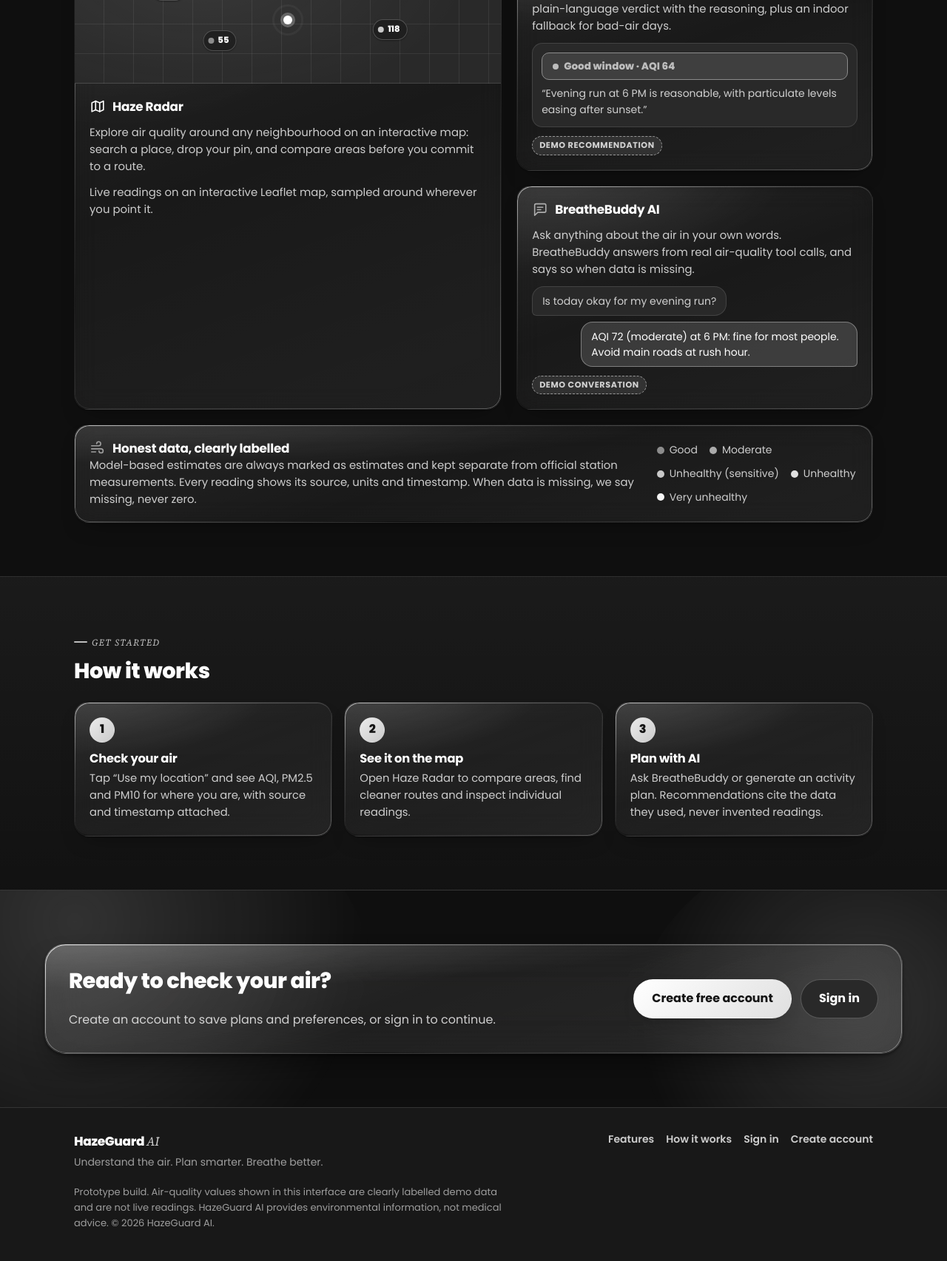
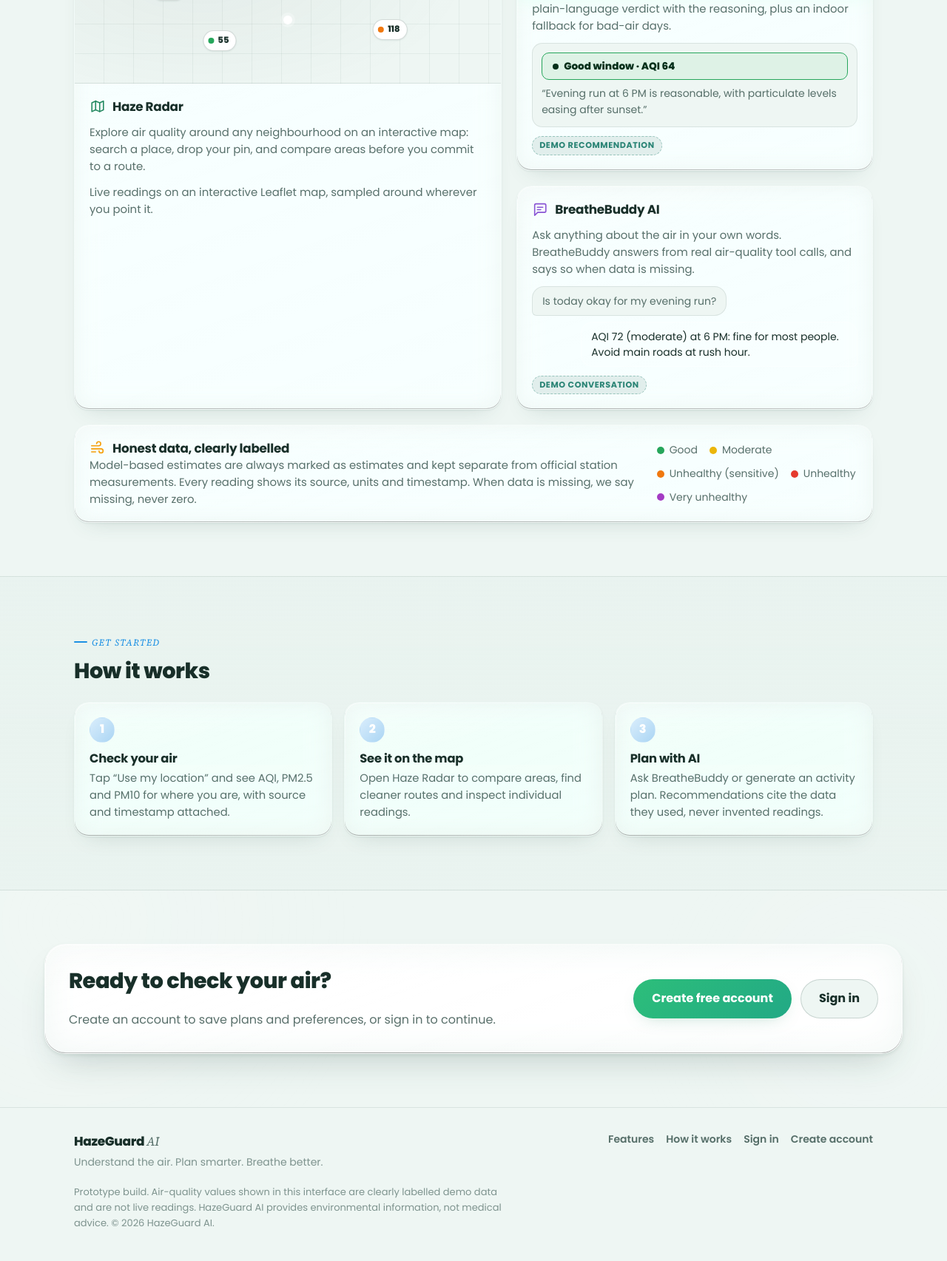
Before and after one commit to gohyiqi0621/HazeGuardAI, a PHP site: the page made by templates/hazeguard/index.php in a window 1280 px wide. Shown: the part 807-2512 px from the top of the page at 74% size. Run offline with PHP 8.4, Linux system fonts and the light colour scheme; the template is opened without the code that fills it: most values are stand-ins (such as "Sample title", 1, 10 or a date in 2020); data that the repository does not hold is empty.

Commit message:
Refactor color palette and gradients for improved light theme support and accessibility

```diff
--- a/media/com_hazeguard/css/style.css
+++ b/media/com_hazeguard/css/style.css
@@ -41,66 +41,67 @@
   /* Surfaces — monochrome steps. The app sits on a dark base so the glass
      layers have something to refract; --surface is the opaque fallback used
      wherever backdrop-filter is unsupported or unwelcome. */
-  --bg: hsl(0 0% 6%);
-  --bg-alt: hsl(0 0% 9%);
-  --surface: hsl(0 0% 12%);
-  --surface-2: hsl(0 0% 16%);
-  --surface-3: hsl(0 0% 24%);
+  --bg: hsl(156 30% 95%);
+  --bg-alt: hsl(158 26% 91%);
+  --surface: hsl(0 0% 100%);
+  --surface-2: hsl(155 30% 95%);
+  --surface-3: hsl(156 24% 89%);
 
   /* Hairlines — white at low alpha, never a colour cast */
-  --line: hsl(0 0% 100% / 0.12);
-  --line-strong: hsl(0 0% 100% / 0.22);
-
-  /* Text: white, stepped down by opacity only (AA against every surface above) */
-  --text: hsl(0 0% 100%);
-  --text-2: hsl(0 0% 100% / 0.78);
-  --text-3: hsl(0 0% 100% / 0.58);
+  --line: hsl(160 22% 30% / 0.12);
+  --line-strong: hsl(160 22% 30% / 0.22);
+
+  /* Text: deep green-ink, stepped down by opacity (AA on every light surface) */
+  --text: hsl(165 32% 14%);
+  --text-2: hsl(166 22% 26% / 0.82);
+  --text-3: hsl(166 18% 32% / 0.66);
 
   /* Accent tokens keep their names so every existing call site keeps working;
      the values are grayscale now. --accent doubles as the focus/caret colour. */
-  --accent: hsl(0 0% 100%);
-  --accent-strong: hsl(0 0% 94%);
-  --accent-2: hsl(0 0% 100% / 0.78);
-  --accent-ink: hsl(0 0% 8%);
-  /* filled controls: a white pill carrying dark ink — the one bright surface */
-  --grad: linear-gradient(135deg, hsl(0 0% 100%) 0%, hsl(0 0% 84%) 130%);
-  --grad-hover: linear-gradient(135deg, hsl(0 0% 96%) 0%, hsl(0 0% 80%) 130%);
-
-  /* AQI state scale — brightness ramp, not colour: worse air is brighter, so the
-     dangerous reading is the thing your eye lands on. Labels, tick numbers and
-     the reading itself carry the meaning; colour never does. */
-  --aqi-1: hsl(0 0% 55%);
-  --aqi-2: hsl(0 0% 67%);
-  --aqi-3: hsl(0 0% 79%);
-  --aqi-4: hsl(0 0% 88%);
-  --aqi-5: hsl(0 0% 96%);
-  /* ink variants: AA-safe for text sitting on dark glass */
-  --aqi-1-ink: hsl(0 0% 74%);
-  --aqi-2-ink: hsl(0 0% 80%);
-  --aqi-3-ink: hsl(0 0% 86%);
-  --aqi-4-ink: hsl(0 0% 92%);
-  --aqi-5-ink: hsl(0 0% 99%);
+  --accent: hsl(156 58% 34%);
+  --accent-strong: hsl(156 62% 27%);
+  --accent-2: hsl(170 52% 34%);
+  --accent-ink: hsl(0 0% 100%);
+  /* filled controls: a green gradient pill carrying white ink */
+  --grad: linear-gradient(135deg, hsl(152 62% 46%), hsl(168 68% 38%) 130%);
+  --grad-hover: linear-gradient(135deg, hsl(152 64% 41%), hsl(168 70% 33%) 130%);
+
+  /* AQI state scale — real colour carries the meaning: green → yellow → orange →
+     red → purple, the conventional air-quality ramp. Every band still has a text
+     label and a number, so colour is reinforcement, never the only signal. */
+  --aqi-1: hsl(145 63% 40%);
+  --aqi-2: hsl(46 92% 48%);
+  --aqi-3: hsl(28 88% 50%);
+  --aqi-4: hsl(4 78% 54%);
+  --aqi-5: hsl(286 54% 50%);
+  /* ink variants: dark on the light fills (green/yellow/orange), white on the
+     saturated fills (red/purple) — all AA against their own band colour */
+  --aqi-1-ink: hsl(150 85% 10%);
+  --aqi-2-ink: hsl(40 90% 16%);
+  --aqi-3-ink: hsl(26 85% 14%);
+  --aqi-4-ink: hsl(0 0% 100%);
+  --aqi-5-ink: hsl(0 0% 100%);
   /* dark ink for numbers printed *inside* a bright AQI fill (map pins) */
   --aqi-on-fill: hsl(0 0% 8%);
 
-  --danger: hsl(0 0% 86%);
-  --ok: hsl(0 0% 100%);
-
-  /* Structural tones (formerly sky/violet/amber). They still step the hierarchy —
-     they just do it in gray now, so icons and eyebrows differ in weight, not hue. */
-  --sky: hsl(0 0% 74%);
-  --violet: hsl(0 0% 68%);
-  --amber: hsl(0 0% 62%);
+  --danger: hsl(354 70% 52%);
+  --ok: hsl(152 60% 40%);
+
+  /* Structural tones — a complementary palette so sections and icons step by hue,
+     not just weight: blue sky, violet, warm amber, beside the green brand. */
+  --sky: hsl(205 78% 50%);
+  --violet: hsl(265 60% 58%);
+  --amber: hsl(38 92% 50%);
 
   /* Light face gradients for icon tiles: dark ink sits on top of these, so they
-     must stay bright enough (≥66% lightness) to hold 4.5:1 against the icon. */
-  --grad-sky: linear-gradient(135deg, hsl(0 0% 92%), hsl(0 0% 76%) 130%);
-  --grad-violet: linear-gradient(135deg, hsl(0 0% 88%), hsl(0 0% 72%) 130%);
-  --grad-amber: linear-gradient(135deg, hsl(0 0% 84%), hsl(0 0% 68%) 130%);
-
-  /* resting shadow gives cards quiet depth even before hover (neutral black:
-     a tinted shadow is invisible in a monochrome world) */
-  --shadow-rest: 0 1px 2px hsl(0 0% 0% / 0.35), 0 14px 30px -18px hsl(0 0% 0% / 0.55);
+     stay bright enough (≥75% lightness) to hold 4.5:1 against the icon. */
+  --grad-sky: linear-gradient(135deg, hsl(205 85% 92%), hsl(205 75% 78%) 130%);
+  --grad-violet: linear-gradient(135deg, hsl(265 80% 93%), hsl(265 70% 82%) 130%);
+  --grad-amber: linear-gradient(135deg, hsl(40 95% 90%), hsl(38 90% 78%) 130%);
+
+  /* resting shadow gives cards quiet depth even before hover — a soft green-gray
+     tint keeps the light theme feeling airy rather than inky */
+  --shadow-rest: 0 1px 2px hsl(165 30% 30% / 0.10), 0 14px 30px -18px hsl(165 30% 28% / 0.22);
 
   /* Type */
   --font: 'Poppins', system-ui, -apple-system, 'Segoe UI', Roboto, sans-serif;
@@ -132,8 +133,8 @@
   --r-sm: 10px; --r-md: 14px; --r-lg: 20px; --r-xl: 28px; --r-pill: 999px;
 
   /* Depth: offset + soft blur — neutral black so shadows read on a dark base */
-  --shadow-1: 0 1px 2px hsl(0 0% 0% / 0.4), 0 10px 30px -14px hsl(0 0% 0% / 0.5);
-  --shadow-2: 0 2px 4px hsl(0 0% 0% / 0.45), 0 24px 48px -20px hsl(0 0% 0% / 0.6);
+  --shadow-1: 0 1px 2px hsl(165 28% 30% / 0.10), 0 10px 30px -14px hsl(165 28% 26% / 0.20);
+  --shadow-2: 0 2px 4px hsl(165 26% 30% / 0.12), 0 24px 48px -20px hsl(165 26% 24% / 0.26);
 
   /* Motion */
   --t-fast: 120ms ease-out;
@@ -151,7 +152,7 @@ html { -webkit-text-size-adjust: 100%; }
 html {
   /* dark UI by default: native scrollbars, form controls, date pickers and the
      overscroll area follow the theme instead of flashing white */
-  color-scheme: dark;
+  color-scheme: light;
 }
 body {
   margin: 0;
@@ -168,8 +169,8 @@ body::before {
   content: "";
   position: fixed; inset: 0;
   background:
-    radial-gradient(1100px 600px at 85% -10%, hsl(0 0% 100% / 0.07), transparent 60%),
-    radial-gradient(900px 520px at -10% 12%, hsl(0 0% 100% / 0.08), transparent 55%);
+    radial-gradient(1100px 600px at 85% -10%, hsl(156 60% 45% / 0.16), transparent 60%),
+    radial-gradient(900px 520px at -10% 12%, hsl(190 70% 50% / 0.12), transparent 55%);
   pointer-events: none;
   z-index: -1;
 }
@@ -212,7 +213,7 @@ body[data-kind="app"] .bg-video { display: none; }
 @media (prefers-reduced-motion: reduce) {
   .bg-video { display: none; }
 }
-::selection { background: hsl(0 0% 100% / 0.32); color: var(--text); }
+::selection { background: hsl(156 58% 40% / 0.22); color: var(--text); }
 * { caret-color: var(--accent); }
 :focus-visible {
   outline: 2px solid var(--accent);
@@ -282,7 +283,7 @@ button { font: inherit; color: inherit; }
 .btn--primary {
   background: var(--grad);
   color: var(--accent-ink);
-  box-shadow: 0 8px 24px -12px hsl(0 0% 0% / 0.35);
+  box-shadow: 0 8px 24px -12px hsl(156 58% 34% / 0.35);
 }
 .btn--primary:hover:not(:disabled) { background: var(--grad-hover); }
 .btn--ghost {
@@ -452,23 +453,23 @@ select.input option { background: var(--surface-2); color: var(--text); }
 }
 .badge--demo {
   color: var(--accent-2);
-  background: hsl(0 0% 100% / 0.1);
-  border: 1px dashed hsl(0 0% 100% / 0.5);
+  background: color-mix(in srgb, var(--accent-2) 14%, var(--surface));
+  border: 1px dashed hsl(170 52% 34% / 0.4);
 }
 /* Same badge, opposite meaning: solid and undashed, because the value beside it
    is a real reading rather than a placeholder. */
 .badge--live {
   color: var(--aqi-1-ink);
-  background: hsl(0 0% 100% / 0.12);
-  border: 1px solid hsl(0 0% 100% / 0.45);
+  background: color-mix(in srgb, var(--aqi-1) 16%, var(--surface));
+  border: 1px solid hsl(145 63% 40% / 0.45);
 }
 /* A reading exists but is not current, there is none at all, or none has been
    asked for yet. Muted on purpose: it must read as neither "live" nor "demo". */
 .badge--stale,
 .badge--loading {
   color: var(--aqi-2-ink);
-  background: hsl(0 0% 100% / 0.14);
-  border: 1px solid hsl(0 0% 100% / 0.5);
+  background: color-mix(in srgb, var(--aqi-2) 16%, var(--surface));
+  border: 1px solid hsl(46 92% 48% / 0.45);
 }
 .ribbon {
   display: inline-flex; align-items: center; gap: 7px;
@@ -480,13 +481,13 @@ select.input option { background: var(--surface-2); color: var(--text); }
 .ribbon::before { content: ""; width: 8px; height: 8px; border-radius: 50%; background: currentColor; }
 /* The band shows in the border, stepped by the brightness ramp: Good is the
    dimmest edge, Very unhealthy the brightest. The words carry the meaning. */
-.ribbon--good, .ribbon--1 { color: var(--aqi-1-ink); background: hsl(0 0% 100% / 0.1); border-color: var(--aqi-1); }
-.ribbon--2 { color: var(--aqi-2-ink); background: hsl(0 0% 100% / 0.09); border-color: var(--aqi-2); }
-.ribbon--3 { color: var(--aqi-3-ink); background: hsl(0 0% 100% / 0.1); border-color: var(--aqi-3); }
-.ribbon--4 { color: var(--aqi-4-ink); background: hsl(0 0% 100% / 0.1); border-color: var(--aqi-4); }
+.ribbon--good, .ribbon--1 { color: var(--aqi-1-ink); background: color-mix(in srgb, var(--aqi-1) 15%, var(--surface)); border-color: var(--aqi-1); }
+.ribbon--2 { color: var(--aqi-2-ink); background: color-mix(in srgb, var(--aqi-2) 15%, var(--surface)); border-color: var(--aqi-2); }
+.ribbon--3 { color: var(--aqi-3-ink); background: color-mix(in srgb, var(--aqi-3) 15%, var(--surface)); border-color: var(--aqi-3); }
+.ribbon--4 { color: var(--aqi-4-ink); background: color-mix(in srgb, var(--aqi-4) 18%, var(--surface)); border-color: var(--aqi-4); }
 /* "We have no reading" — deliberately not one of the five AQI colours, so an
    absent reading cannot be mistaken for a band. */
-.ribbon--none { color: var(--text-3); background: hsl(0 0% 100% / 0.12); border-color: hsl(0 0% 100% / 0.4); }
+.ribbon--none { color: var(--text-3); background: var(--surface-2); border-color: var(--line-strong); }
 .dot { display: inline-block; width: 10px; height: 10px; border-radius: 50%; flex: none; }
 .dot--1 { background: var(--aqi-1); } .dot--2 { background: var(--aqi-2); }
 .dot--3 { background: var(--aqi-3); } .dot--4 { background: var(--aqi-4); }
@@ -708,7 +709,7 @@ select.input option { background: var(--surface-2); color: var(--text); }
   display: inline-flex; align-items: center; gap: 5px;
   padding: 4px 9px 4px 6px;
   border-radius: var(--r-pill);
-  background: hsl(0 0% 12% / 0.94);
+  background: var(--surface);
   border: 1px solid var(--line-strong);
   font-size: 0.72rem; font-weight: 800;
   font-variant-numeric: tabular-nums;
@@ -1494,10 +1495,10 @@ select.input option { background: var(--surface-2); color: var(--text); }
 :root {
   /* muted text and the elevated-surface shadow, restated here because this block
      was appended after the base one — edit BOTH blocks together, never one. */
-  --text-2: hsl(0 0% 100% / 0.78);
-  --text-3: hsl(0 0% 100% / 0.58);
-  --shadow-3: 0 4px 10px hsl(0 0% 0% / 0.45), 0 32px 64px -30px hsl(0 0% 0% / 0.6);
-  --ring: 0 0 0 4px hsl(0 0% 100% / 0.28);
+  --text-2: hsl(166 22% 26% / 0.82);
+  --text-3: hsl(166 18% 32% / 0.66);
+  --shadow-3: 0 4px 10px hsl(165 26% 30% / 0.12), 0 32px 64px -30px hsl(165 26% 24% / 0.26);
+  --ring: 0 0 0 4px hsl(156 58% 38% / 0.28);
 }
 
 /* Section eyebrows read as a quiet serif label — deliberately softer than the
@@ -1526,7 +1527,7 @@ select.input option { background: var(--surface-2); color: var(--text); }
 /* Alternating band: translucent on purpose. An opaque --bg-alt here would cut a
    hard slab straight through the background layer behind the landing page. */
 .section--alt {
-  background: linear-gradient(180deg, hsl(0 0% 100% / 0.05), hsl(0 0% 100% / 0.015));
+  background: linear-gradient(180deg, hsl(156 30% 92% / 0.5), hsl(156 30% 90% / 0.25));
 }
 
 /* DEPTH — interactive cards lift off the page on hover */
@@ -1584,9 +1585,9 @@ select.input option { background: var(--surface-2); color: var(--text); }
    and below page content, so it tints the video rather than hiding it. ---- */
 body::before {
   background:
-    radial-gradient(820px 520px at 88% -8%, hsl(0 0% 100% / 0.12), transparent 60%),
-    radial-gradient(760px 520px at -8% 8%, hsl(0 0% 100% / 0.14), transparent 55%),
-    radial-gradient(680px 480px at 48% 118%, hsl(0 0% 100% / 0.12), transparent 60%);
+    radial-gradient(820px 520px at 88% -8%, hsl(156 60% 45% / 0.18), transparent 60%),
+    radial-gradient(760px 520px at -8% 8%, hsl(190 70% 50% / 0.14), transparent 55%),
+    radial-gradient(680px 480px at 48% 118%, hsl(168 65% 45% / 0.12), transparent 60%);
 }
 
 /* reusable drifting colour blobs */
```
Also changed, not shown: other parts of media/com_hazeguard/css/style.css (+34 -34 lines).
